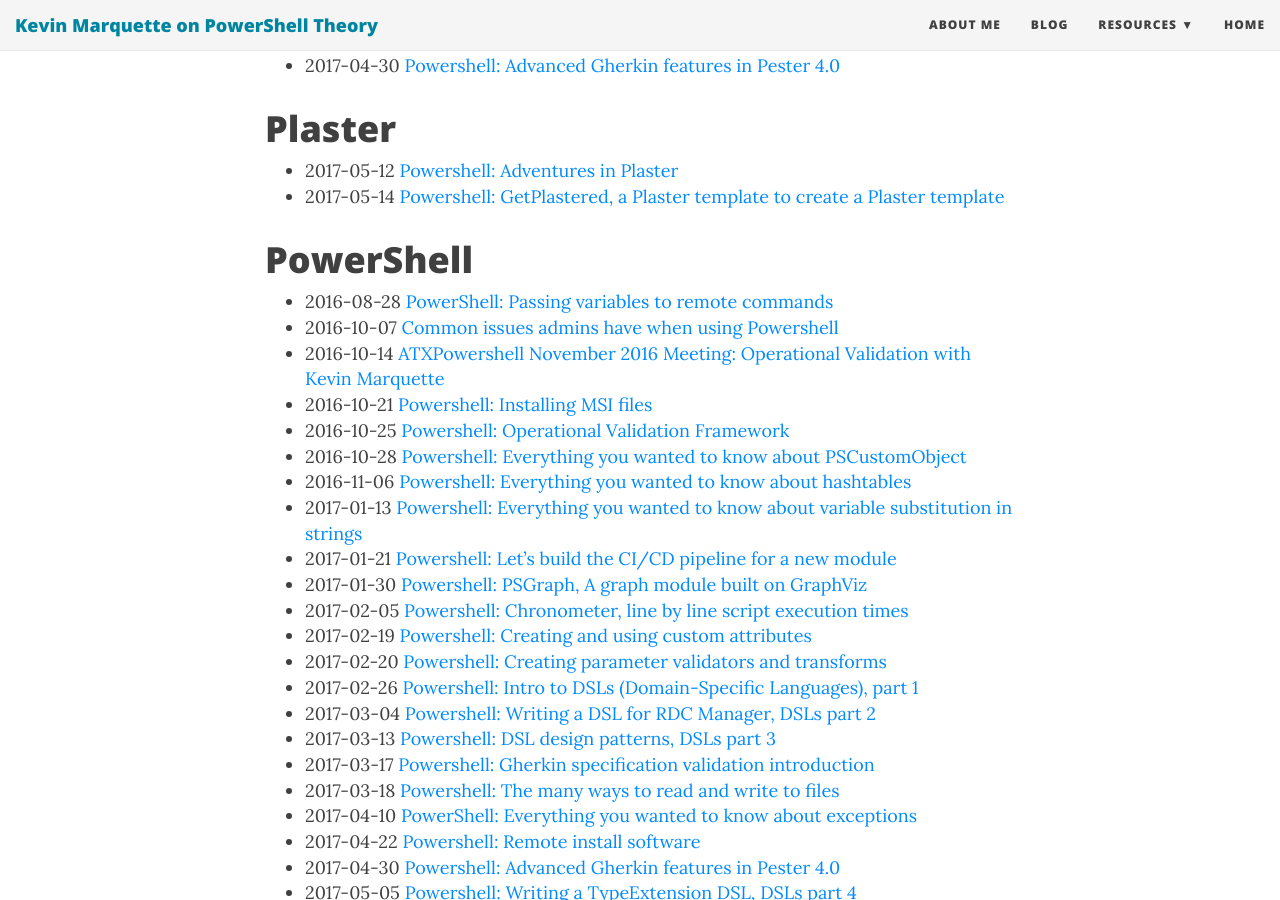
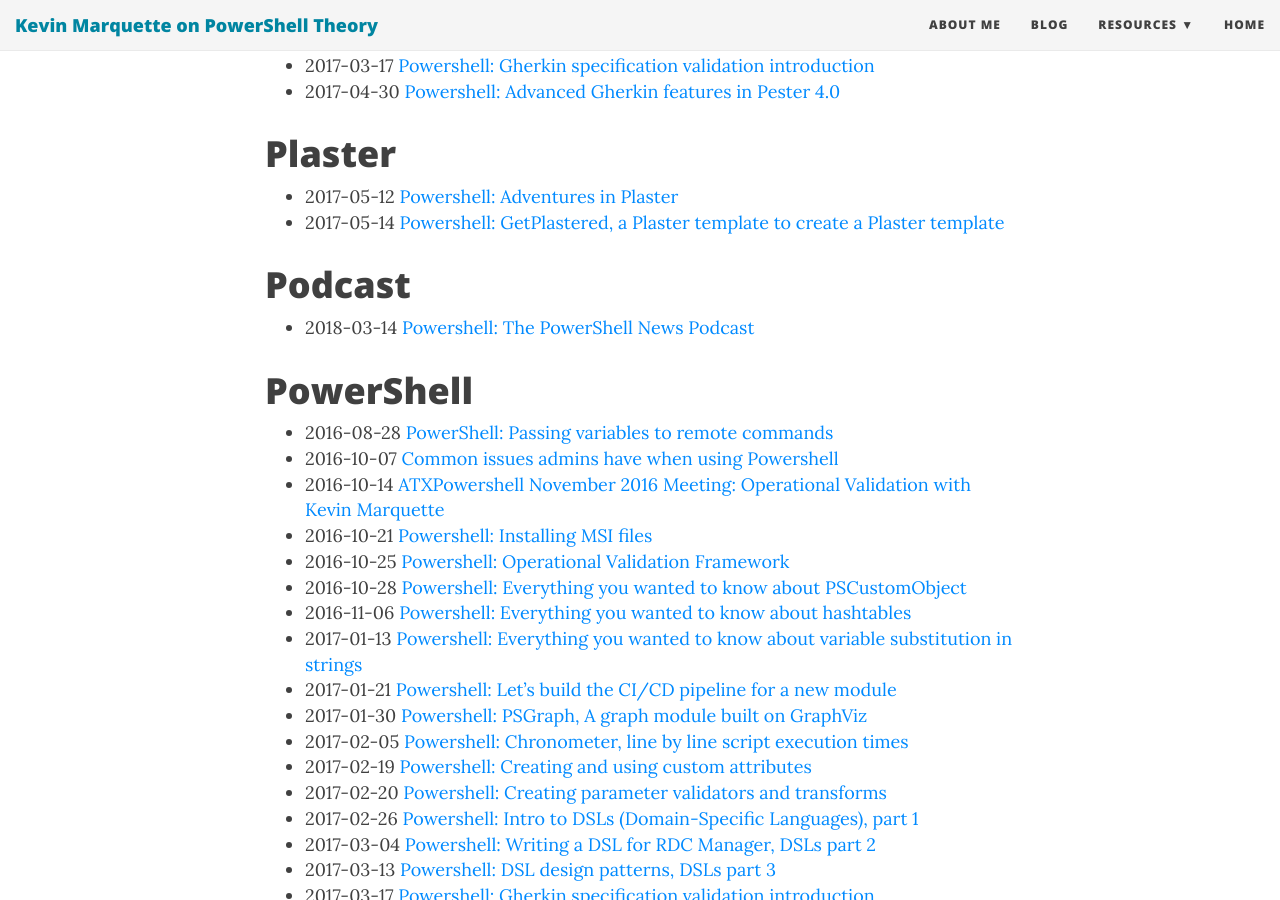
Before and after one commit to KevinMarquette/kevinmarquette.github.io, a Jekyll site: the page built from tags.md, in a window 1280 px wide and 900 px high, scrolled down 4675 px. Built offline with Jekyll 4.4.1, drawn with Linux system fonts in a browser that asks for light colours; nearby versions of some CDN libraries.

```diff
--- a/tags.md
+++ b/tags.md
@@ -163,6 +163,11 @@ This is a collection of all the tags I use in my blog and links back to the page
 * 2017-05-12 [Powershell: Adventures in Plaster](/2017-05-12-Powershell-Plaster-adventures-in/?utm_source=blog&utm_medium=blog&utm_content=tags)
 * 2017-05-14 [Powershell: GetPlastered, a Plaster template to create a Plaster template](/2017-05-14-Powershell-Plaster-GetPlastered-template/?utm_source=blog&utm_medium=blog&utm_content=tags)
 
+<a name='Podcast'></a>
+# Podcast
+
+* 2018-03-14 [Powershell: The PowerShell News Podcast](/2018-03-14-Powershell-The-PowerShell-News-Podcast/?utm_source=blog&utm_medium=blog&utm_content=tags)
+
 <a name='PowerShell'></a>
 # PowerShell
 
```
Also changed, not shown: _includes/recent-posts.md (+1 -1 lines), _posts/2018-03-14-Powershell-The-PowerShell-News-Podcast.md (+2 -0 lines).
